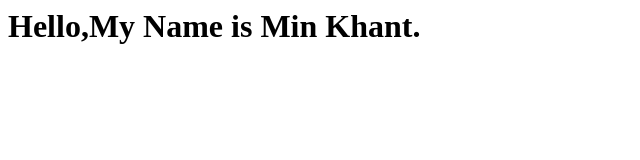
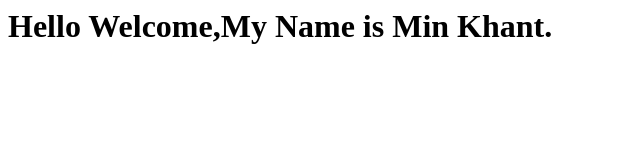
Before and after one commit to khant01/khant01.github.io, a plain HTML site: page index.html in a window 1280 px wide. Shown: the whole page, without its empty margins (0-640 px from the left). Drawn offline with Linux system fonts and the light colour scheme.

Commit message:
First Upload

```diff
--- a/index.html
+++ b/index.html
@@ -1 +1 @@
-<h1>Hello,My Name is Min Khant.</h1>
+<h1>Hello Welcome,My Name is Min Khant.</h1>
```
